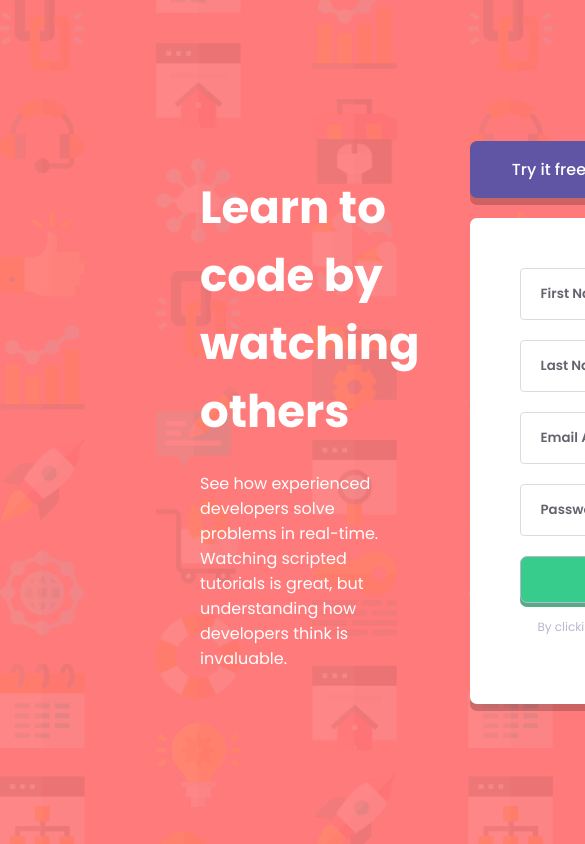
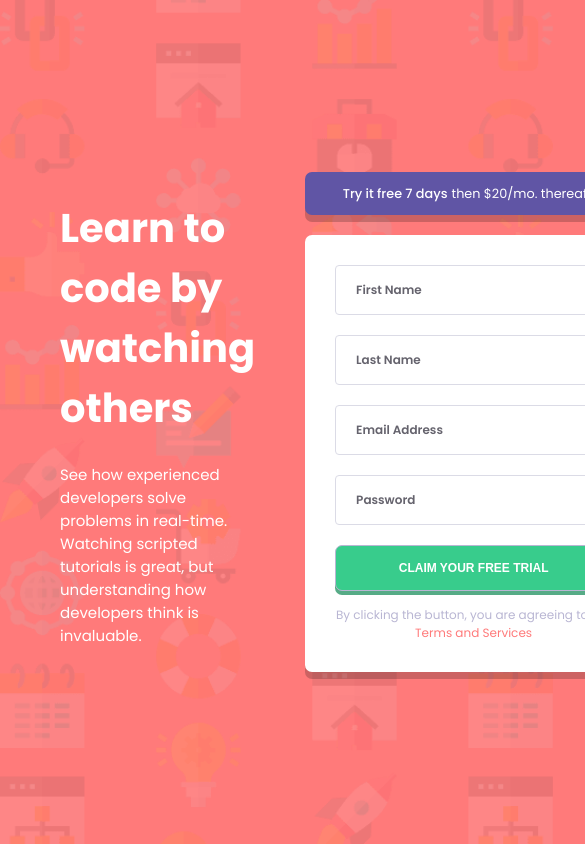
Before and after one commit to aemzayn/Frontendmentor-Sign-up-page-with-SCSS-and-Flexbox, a plain HTML site: page index.html in a window 390 px wide. Shown: the top 844 px of the page, 585 px wide, since content can reach past the window. Drawn offline with Linux system fonts and the light colour scheme.

Commit message:
Fix accessebilty issues and responsiveness

```diff
--- a/index.html
+++ b/index.html
@@ -30,13 +30,13 @@
     </div>
 
     <form id="post" action="/" method="POST">
-      <input id="first-name" name="first-name" type="text" placeholder="First Name" required />
+      <input id="first-name" aria-label="first Name" name="first-name" type="text" placeholder="First Name" required />
 
-      <input id="last-name" name="last-name" type="text" placeholder="Last Name" required />
+      <input id="last-name" aria-label="last Name" name="last-name" type="text" placeholder="Last Name" required />
 
-      <input id="email" name="email" type="email" placeholder="Email Address" required />
+      <input id="email" aria-label="email" name="email" type="email" placeholder="Email Address" required />
 
-      <input name="password" type="password" placeholder="Password" required />
+      <input id="password" aria-label="password" name="password" type="password" placeholder="Password" required />
 
       <button type="submit">Claim your free trial</button>
       <p>
--- a/styles/scss/_layout.scss
+++ b/styles/scss/_layout.scss
@@ -5,6 +5,7 @@
 }
 
 body {
+    height: 100vh;
     display: flex;
     align-items: center;
     height: 100vh;
@@ -90,6 +91,11 @@ body {
                 box-shadow: 0px 4px 0px 0px rgba(44, 150, 104, 0.8);
                 text-transform: uppercase;
                 font-weight: 600;
+                outline: none;
+                transition: all .3s;
+                &:focus {
+                    transform: translateY(5px);
+                }
                 &:hover {
                     cursor: pointer;
                 }
@@ -130,10 +136,53 @@ body {
     }
 }
 
+@media only screen and (max-width: 1366px) {
+    body {
+        padding: 0 95px;
+    }
+}
+
+
+@media only screen and (max-width: 1024px) {
+    body {
+        padding: 0 80px;
+    }
+}
+
+// Tablet
+@media only screen and (max-width: 795px) {
+    body {
+        padding: 0 60px;
+        .left {
+            h1 {
+                font-size: 40px;
+            }
+            h5 {
+                font-size: 15px;
+            }
+        }
+        .right {
+            .blue {
+                font-size: 80%;
+            }
+            form {
+                padding: 30px;
+                input {
+                    font-size: 12px;
+                }
+                button {
+                    font-size: 12px;
+                }
+            }
+        }
+    }
+}
+
 @media only screen and (max-width: 375px) {
     body {
         flex-direction: column;
         padding: 0 25px;
+        height: 100%;
         .left{
             padding: 75px 0 60px;
             margin: auto;
```
Also changed, not shown: styles/main.css, 1 other file.
